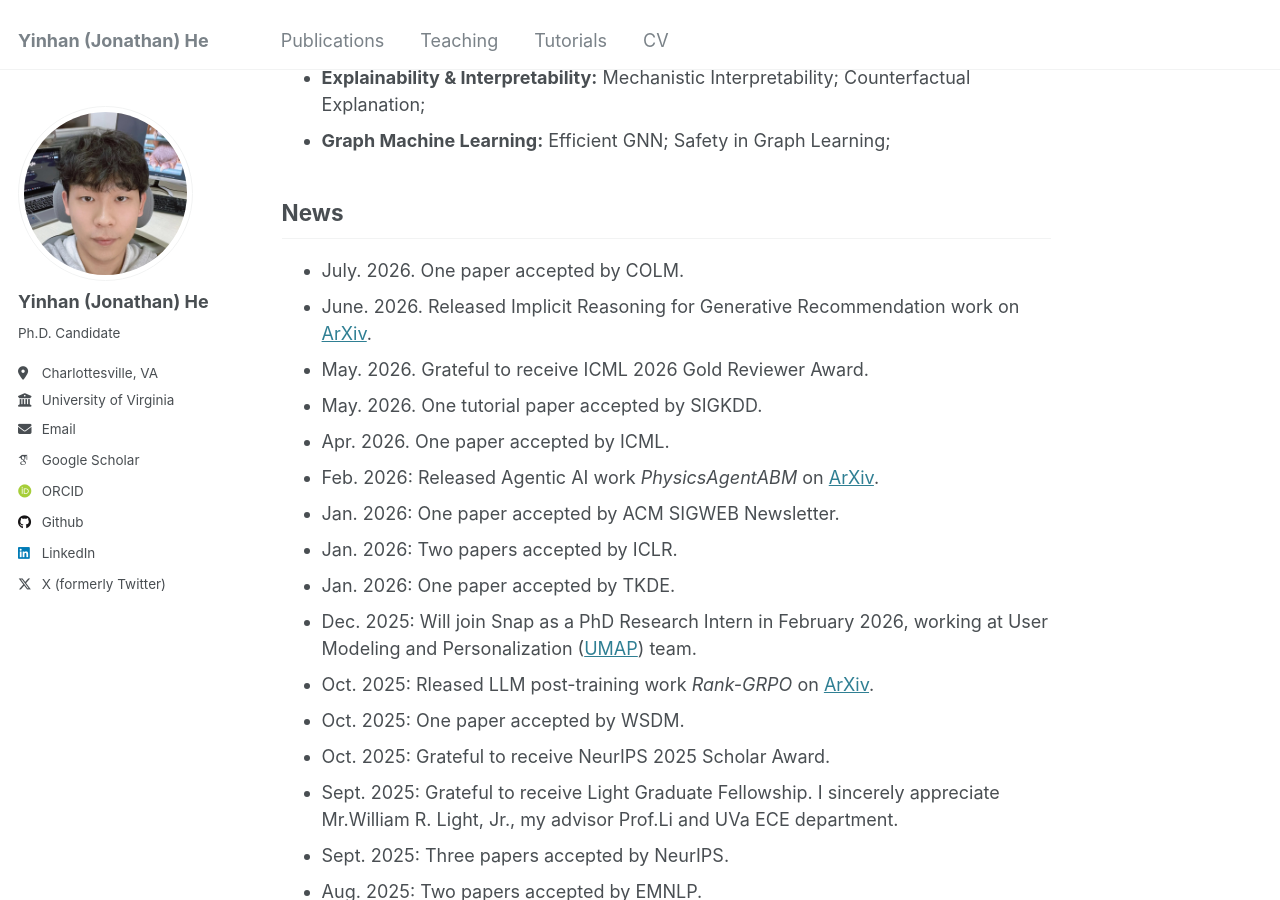
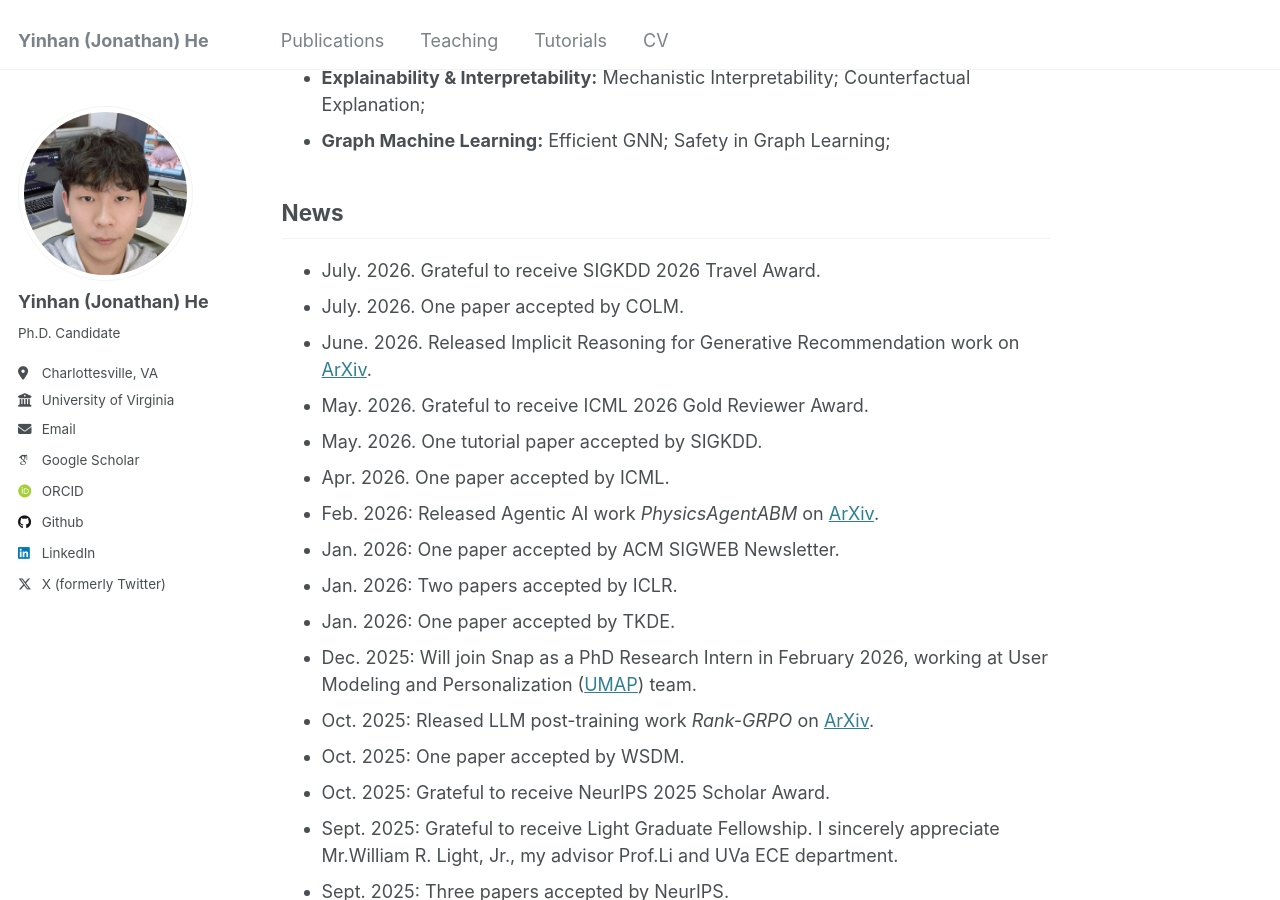
Before and after one commit to YinhanHe123/YinhanHe123.github.io, a Jekyll site: the page built from _pages/about.md, in a window 1280 px wide and 900 px high, scrolled down 406 px. Built offline with Jekyll 4.4.1, drawn with Linux system fonts in a browser that asks for light colours; some web fonts are replaced; a script that is not in the unit is left out.

Commit message:
Update about.md

```diff
--- a/_pages/about.md
+++ b/_pages/about.md
@@ -27,6 +27,7 @@ I am a Ph.D. candidate in the [Department of Electrical and Computer Engineering
 
 News
 ------
+* July. 2026. Grateful to receive SIGKDD 2026 Travel Award.
 * July. 2026. One paper accepted by COLM.
 * June. 2026. Released Implicit Reasoning for Generative Recommendation work on [ArXiv](https://arxiv.org/pdf/2606.14142).
 * May. 2026. Grateful to receive ICML 2026 Gold Reviewer Award.
```
